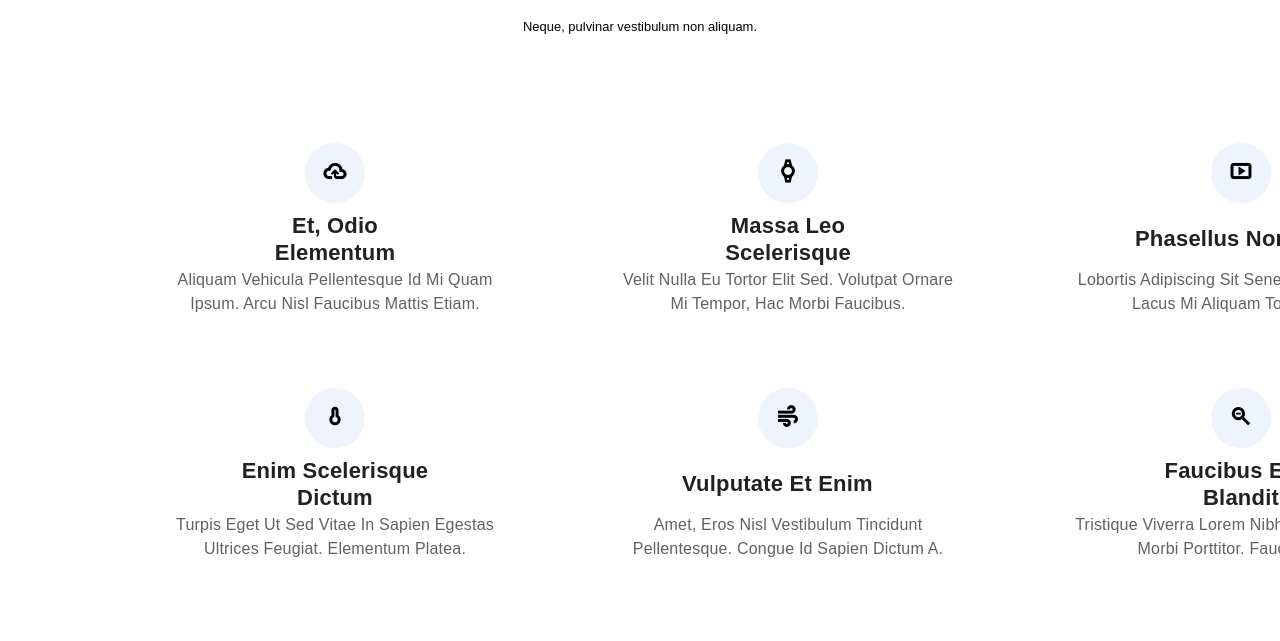
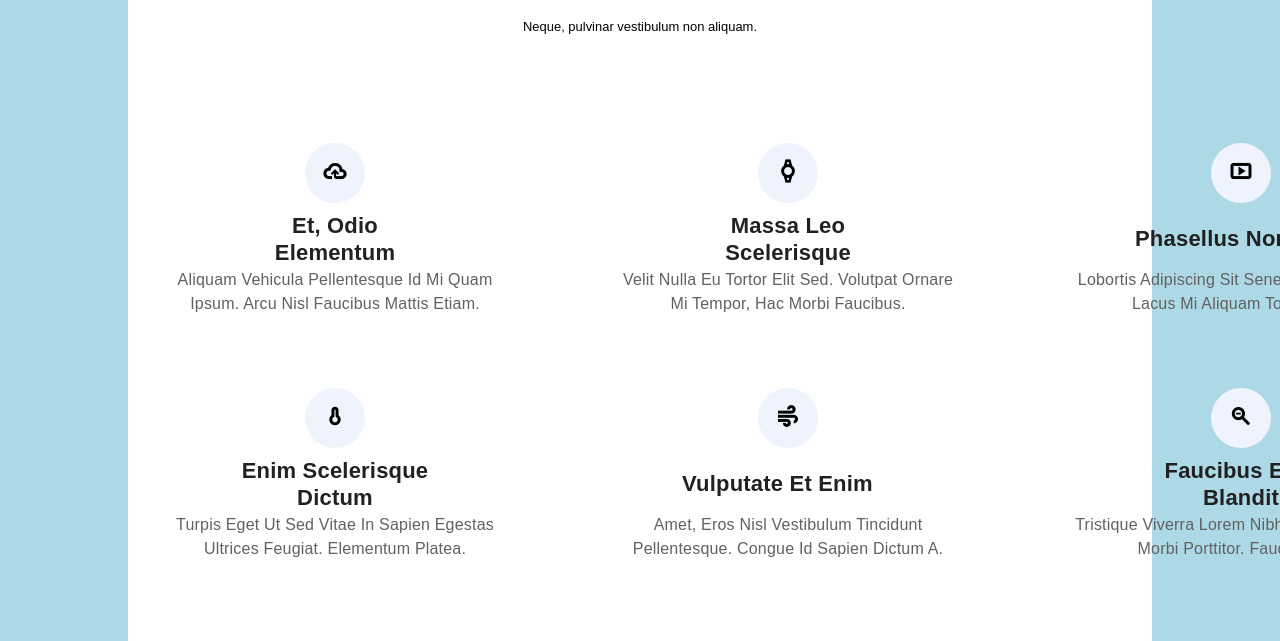
Before and after one commit to frontend-enjoyers/Project, a plain HTML site: page index.html in a window 1280 px wide. Shown: the part 257-898 px from the top of the page. Drawn offline with nearby package versions, Linux system fonts and the light colour scheme.

Commit message:
new files

```diff
--- a/style.css
+++ b/style.css
@@ -1,7 +1,7 @@
 html, body {
 	font-family : sans-serif;
 	font-size: 90%;
-	background-color: darkpurple;
+	background-color: lightblue;
 	text-align: center;
 	margin:0px;
 	padding : 0px;
```
